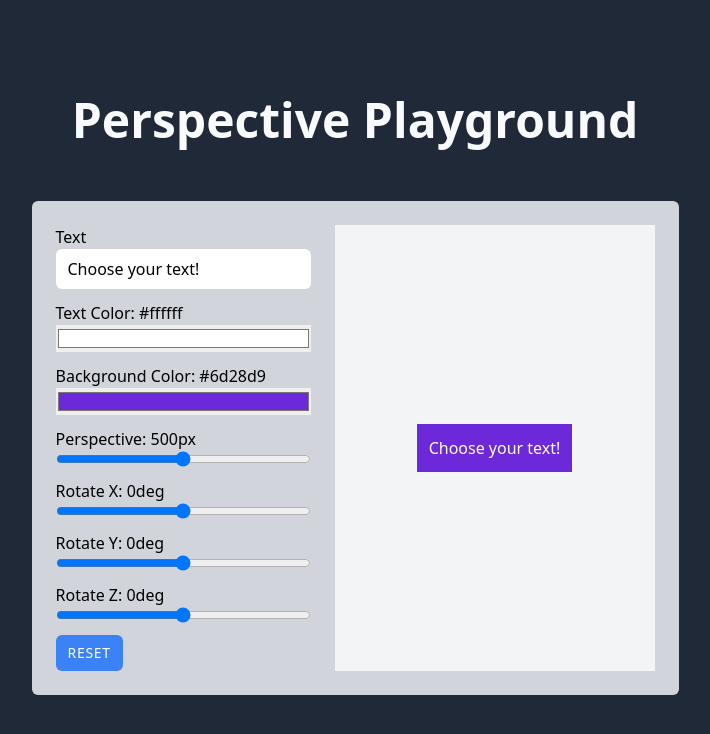
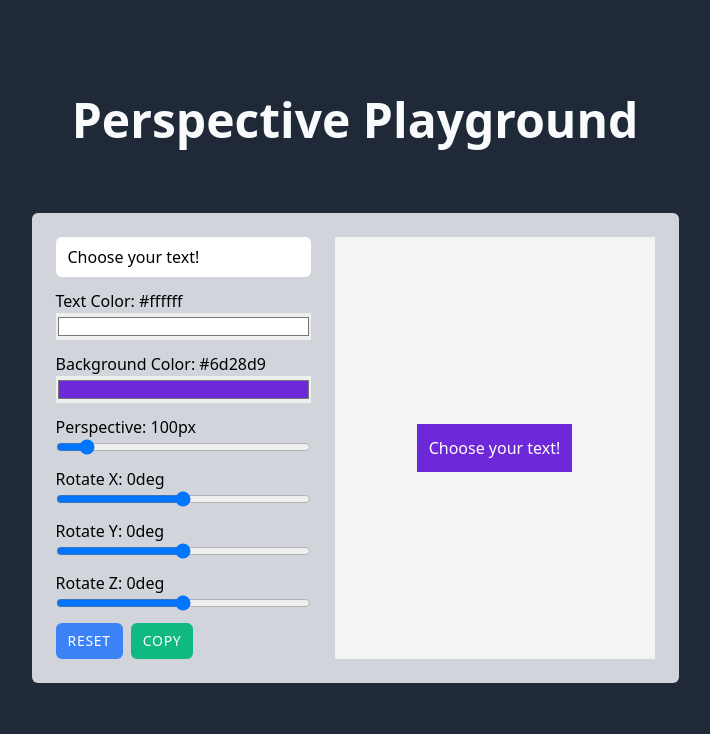
Before and after one commit to RilDev/perspective-playground, a Vue app: page / in a window 1280 px wide. Shown: the top 734 px of the page, without its empty margins (285-995 px from the left). Built offline with nearby package versions, Linux system fonts and the light colour scheme.

Commit message:
add copy method

```diff
--- a/src/App.vue
+++ b/src/App.vue
@@ -9,7 +9,6 @@
       <main class="bg-gray-300 p-6 rounded-md flex">
         <section class="flex flex-col justify-between mr-6">
           <div class="flex flex-col">
-            <label for="text-value">Text</label>
             <input
               v-model="textValue"
               :placeholder="defaultText"
@@ -80,9 +79,15 @@
           <div>
             <button
               @click="reset"
-              class="px-3 py-2 bg-blue-500 text-white text-sm rounded-md uppercase tracking-wider"
+              class="px-3 py-2 mr-2 bg-blue-500 text-white text-sm rounded-md uppercase tracking-wider"
             >
               Reset
+            </button>
+            <button
+              @click="copy"
+              class="px-3 py-2 bg-green-500 text-white text-sm rounded-md uppercase tracking-wider"
+            >
+              Copy
             </button>
           </div>
         </section>
@@ -108,7 +113,7 @@
 import { ref, computed } from "vue";
 
 // static variables
-const defaultPerspective = 500;
+const defaultPerspective = 100;
 const defaultRotate = 0;
 const defaultText = "Choose your text!";
 const defaultTextColor = "#ffffff";
@@ -147,6 +152,34 @@ const reset = () => {
   textColor.value = defaultTextColor;
   backgroundColor.value = defaultBackgroundColor;
 };
+
+const copy = () => {
+  // create textarea that will hold content to copy to clipboard
+  const element = document.createElement("textarea");
+
+  // set element's css and content
+  element.setAttribute("readonly", "");
+  element.style.position = "absolute";
+  element.style.left = "-10000px";
+  element.value = `<div class="card">${textValue.value}</div>
+
+<style>
+  .card {
+    position: absolute;
+    color: ${textColor.value};
+    background-color: ${backgroundColor.value};
+    transform-style: preserve-3d;
+    transform: perspective(${perspective.value}px) rotateX(${rotateX.value}deg) rotateY(${rotateY.value}deg) rotateZ(${rotateZ.value}deg);
+    padding: 12px;
+  }
+</style>`;
+
+  // copy element value to clipboard
+  document.body.appendChild(element);
+  element.select();
+  document.execCommand("copy");
+  document.body.removeChild(element);
+};
 </script>
 
 <style>
```
